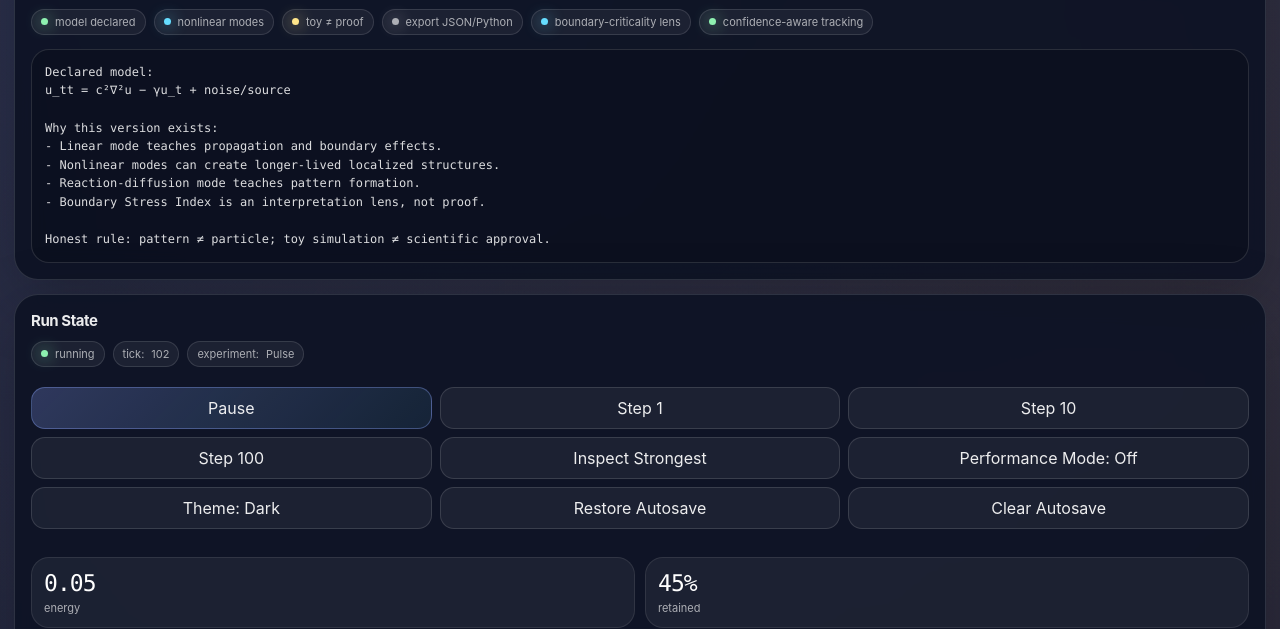
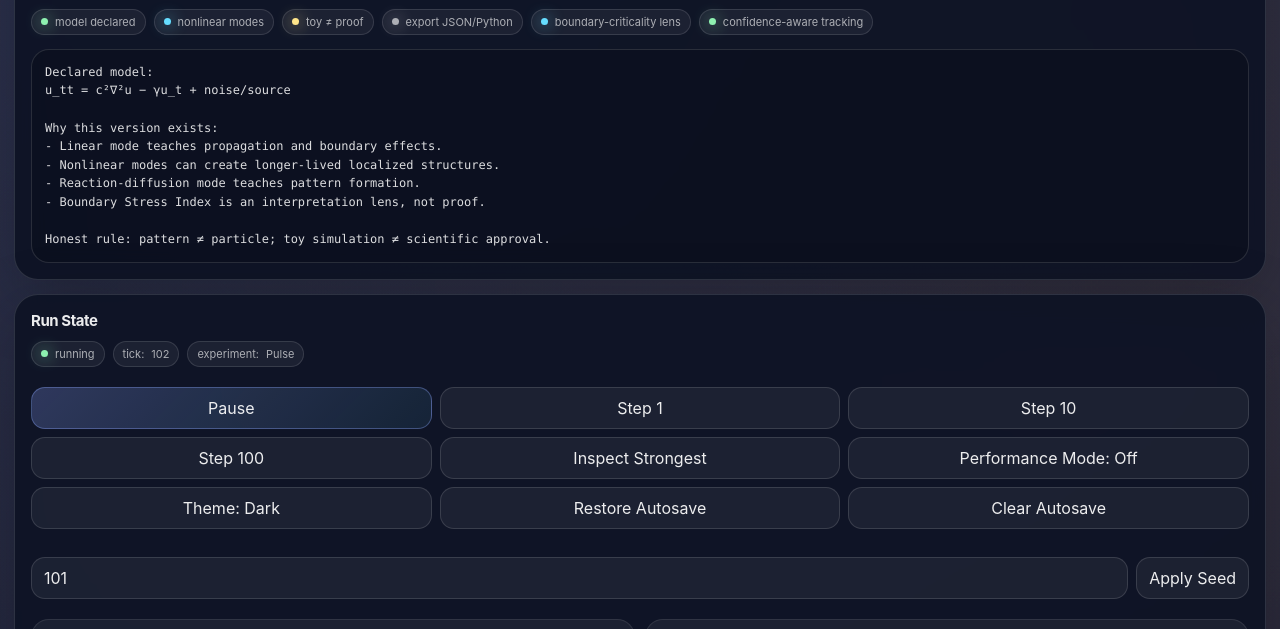
Before and after one commit to DraganaMitova/knot-boundary-field-lab, a website: page index.html in a window 1280 px wide. Shown: the part 141-770 px from the top of the page. Drawn offline with Linux system fonts and the light colour scheme; animation ran at ten frames a second.

Commit message:
feat: restore seed control with numerical input

```diff
--- a/index.html
+++ b/index.html
@@ -31,6 +31,7 @@
 <h2>Run State</h2>
 <div class="row"><span class="badge"><span id="runDot" class="dot pass"></span><span id="runState">running</span></span><span class="badge">tick: <span id="tickText">0</span></span><span class="badge">experiment: <span id="modeText">Pulse</span></span></div><br>
 <div class="grid3"><button id="runPause" class="primary" aria-label="Pause or resume simulation">Pause</button><button id="step1" aria-label="Step simulation once">Step 1</button><button id="step10" aria-label="Step simulation ten ticks">Step 10</button><button id="step100" aria-label="Step simulation one hundred ticks">Step 100</button><button id="inspectStrongest" aria-label="Pause and inspect strongest pattern">Inspect Strongest</button><button id="performanceModeBtn" aria-pressed="false" aria-label="Toggle performance mode">Performance Mode: Off</button><button id="themeToggle" aria-pressed="false" aria-label="Toggle dark or light theme">Theme: Dark</button><button id="restoreAutosave" aria-label="Restore locally autosaved state">Restore Autosave</button><button id="clearAutosave" aria-label="Clear locally autosaved state">Clear Autosave</button></div><div id="performanceNote" class="perf-note" role="status" aria-live="polite"></div><br>
+<div class="row"><input id="seedInput" type="number" value="101" style="flex:1;min-width:160px" aria-label="Numerical simulation seed"><button id="applySeed">Apply Seed</button></div><br>
 
 <div class="grid4"><div class="stat"><div id="hEnergy" class="value">0</div><div class="label">energy</div></div><div class="stat"><div id="hRetained" class="value">100%</div><div class="label">retained</div></div><div class="stat"><div id="hRisk" class="value">0%</div><div class="label">boundary stress</div></div><div class="stat"><div id="hFps" class="value">--</div><div class="label">fps</div></div><div class="stat"><div id="hAutosave" class="value">none</div><div class="label">local autosave</div></div></div>
 </div>
@@ -65,7 +66,7 @@
 'use strict';
 let N=128; let SQ=N*N;
 const params={model:'linear',view:'field',speed:.18,damping:.008,nonlinear:.55,noise:0,capacity:.75,channel:14,dt:.72,experiment:'Pulse',feed:.035,kill:.060};
-let seed='knot-boundary-production'; let rng; let u,v,u2,a,b,barrier,history=[],events=[],running=true,tick=0,initialEnergy=0,lastMetrics=null,patterns=new Map(),nextPatternId=1,lastClusterSummaries=[],lastClusterTick=-999,lastClusterCount=0,lastUncertaintyTick=-999,selectedPatternId='',patternArchive=[],numericRecoveryCount=0,lastStabilityWarningTick=-999,performanceMode=false,frameCounter=0,lastFrameTime=0,currentFps=0,lastFpsSample=0,framesSinceFps=0,autosaveStatus='none',touchNegativeUntil=0,themeMode='dark';
+let seed='101'; let rng; let u,v,u2,a,b,barrier,history=[],events=[],running=true,tick=0,initialEnergy=0,lastMetrics=null,patterns=new Map(),nextPatternId=1,lastClusterSummaries=[],lastClusterTick=-999,lastClusterCount=0,lastUncertaintyTick=-999,selectedPatternId='',patternArchive=[],numericRecoveryCount=0,lastStabilityWarningTick=-999,performanceMode=false,frameCounter=0,lastFrameTime=0,currentFps=0,lastFpsSample=0,framesSinceFps=0,autosaveStatus='none',touchNegativeUntil=0,themeMode='dark';
 const AUTOSAVE_KEY='knot_boundary_field_lab_v9_1_autosave';
 const cvs=document.getElementById('fieldCanvas'),ctx=cvs.getContext('2d'); let img=ctx.createImageData(N,N);
 function hash(s){let h=1779033703^s.length; for(let i=0;i<s.length;i++){h=Math.imul(h^s.charCodeAt(i),3432918353); h=h<<13|h>>>19;} return h>>>0}
@@ -345,6 +346,7 @@ function applyGrayPreset(name){const p=grayPresets[name]||grayPresets.mitosis; p
 function randomizeGray(){params.feed=.012+rng.next()*.07; params.kill=.045+rng.next()*.035; params.model='reaction'; document.getElementById('modelSelect').value='reaction'; reset(params.experiment); event('preset','Gray-Scott random',`F=${params.feed.toFixed(4)}, K=${params.kill.toFixed(4)}`)}
 
 function bind(){
+  document.getElementById('seedInput').value=seed;
   document.getElementById('runPause').onclick=()=>setRunning(!running,'pause button');
   document.getElementById('step1').onclick=()=>{running=false;document.getElementById('runPause').textContent='Run';step();render()};
   document.getElementById('step10').onclick=()=>{running=false;document.getElementById('runPause').textContent='Run';for(let i=0;i<10;i++)step();render()};
@@ -355,6 +357,7 @@ function bind(){
   document.getElementById('themeToggle').onclick=()=>{themeMode=themeMode==='light'?'dark':'light'; applyTheme(); event('theme','ui',themeMode+' mode enabled'); render()};
   document.getElementById('restoreAutosave').onclick=()=>restoreAutosave();
   document.getElementById('clearAutosave').onclick=()=>clearAutosave();
+  document.getElementById('applySeed').onclick=()=>{seed=document.getElementById('seedInput').value.trim()||seed;reset(params.experiment)};
 
   document.getElementById('reset').onclick=()=>reset(params.experiment);
   document.getElementById('modelSelect').onchange=e=>{params.model=e.target.value;reset(params.experiment)};
```
